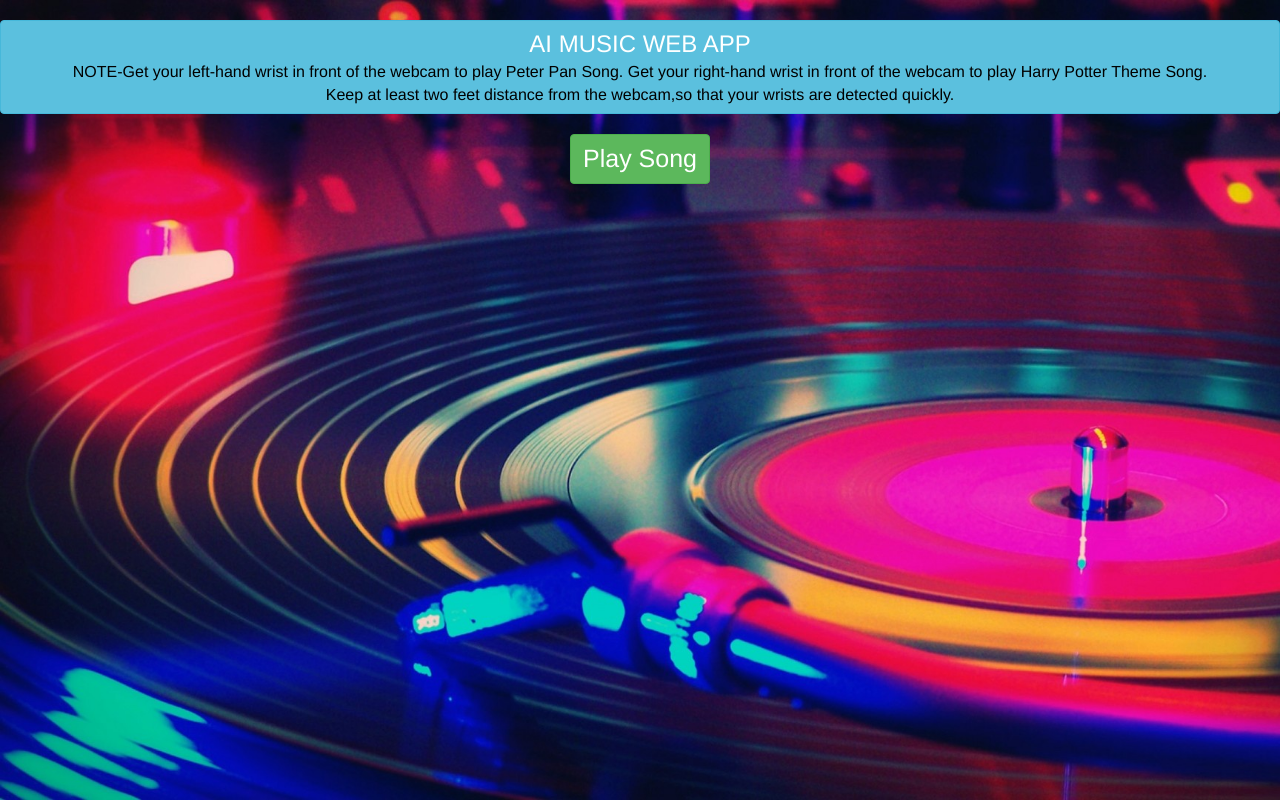
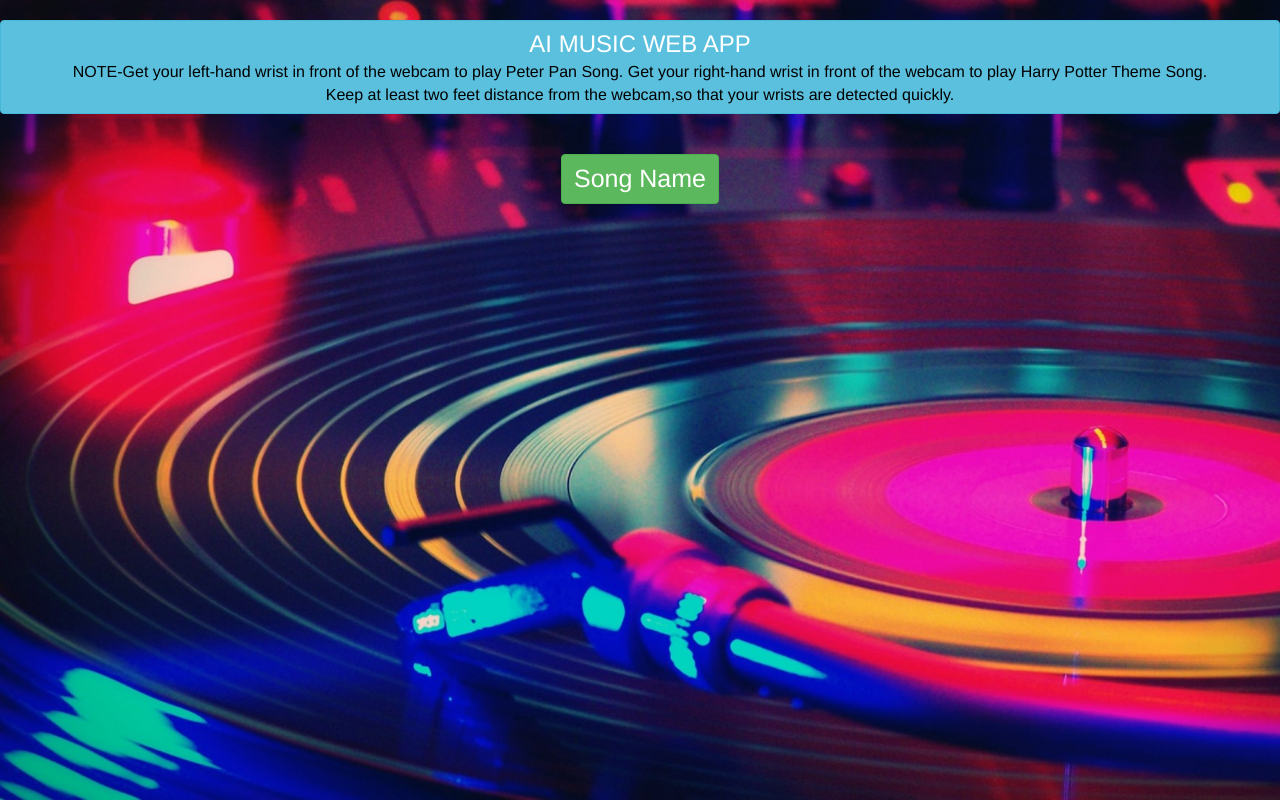
Before and after one commit to pallavmukerjee1405/AI-Music-Web-App, a plain HTML site: page index.html in a window 1280 px wide. Drawn offline with nearby package versions, Linux system fonts and the light colour scheme; some packages are replaced by stand-ins of ours.

Commit message:
Add files via upload

```diff
--- a/index.html
+++ b/index.html
@@ -26,7 +26,7 @@
                 <span class="note2">Keep at least two feet distance from the webcam,so that your wrists are detected quickly.</span>
            </h3>
            <br><br>
-           <button onclick="play();" class="btn btn-success song_name">Play Song</button>
+           <h3 class="btn btn-success song_name">Song Name</h3>
        </center>
     </body>
 </html>
```
